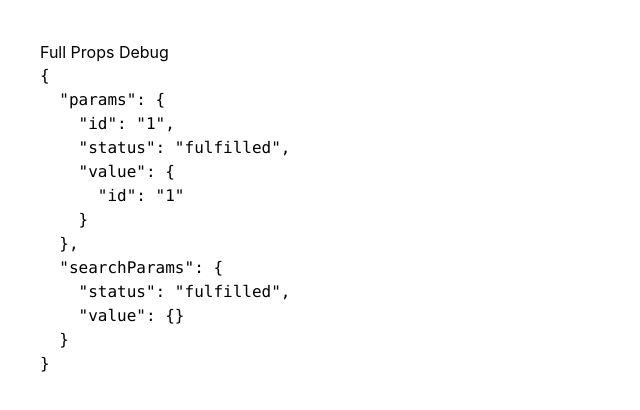
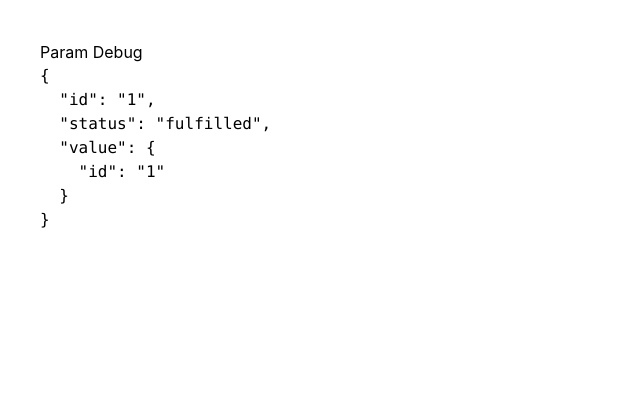
Before and after one commit to vanshsaxena2022-hub/profiit-engine, a Next.js app: page /product/1 in a window 1280 px wide. Shown: the top 410 px of the page, without its empty margins (0-640 px from the left). Built offline with nearby package versions, Linux system fonts and the light colour scheme.

Commit message:
DB FIX 9

```diff
--- a/src/app/product/[id]/page.tsx
+++ b/src/app/product/[id]/page.tsx
@@ -1,13 +1,17 @@
 export const dynamic = "force-dynamic"
 export const runtime = "nodejs"
 export const revalidate = 0
+export const dynamicParams = true
 
-export default async function ProductPage(props: any) {
-  // Print EVERYTHING Next is giving us
+export default async function ProductPage({
+  params,
+}: {
+  params: { id: string }
+}) {
   return (
     <div style={{ padding: 40 }}>
-      <h1>Full Props Debug</h1>
-      <pre>{JSON.stringify(props, null, 2)}</pre>
+      <h1>Param Debug</h1>
+      <pre>{JSON.stringify(params, null, 2)}</pre>
     </div>
   )
 }
```
